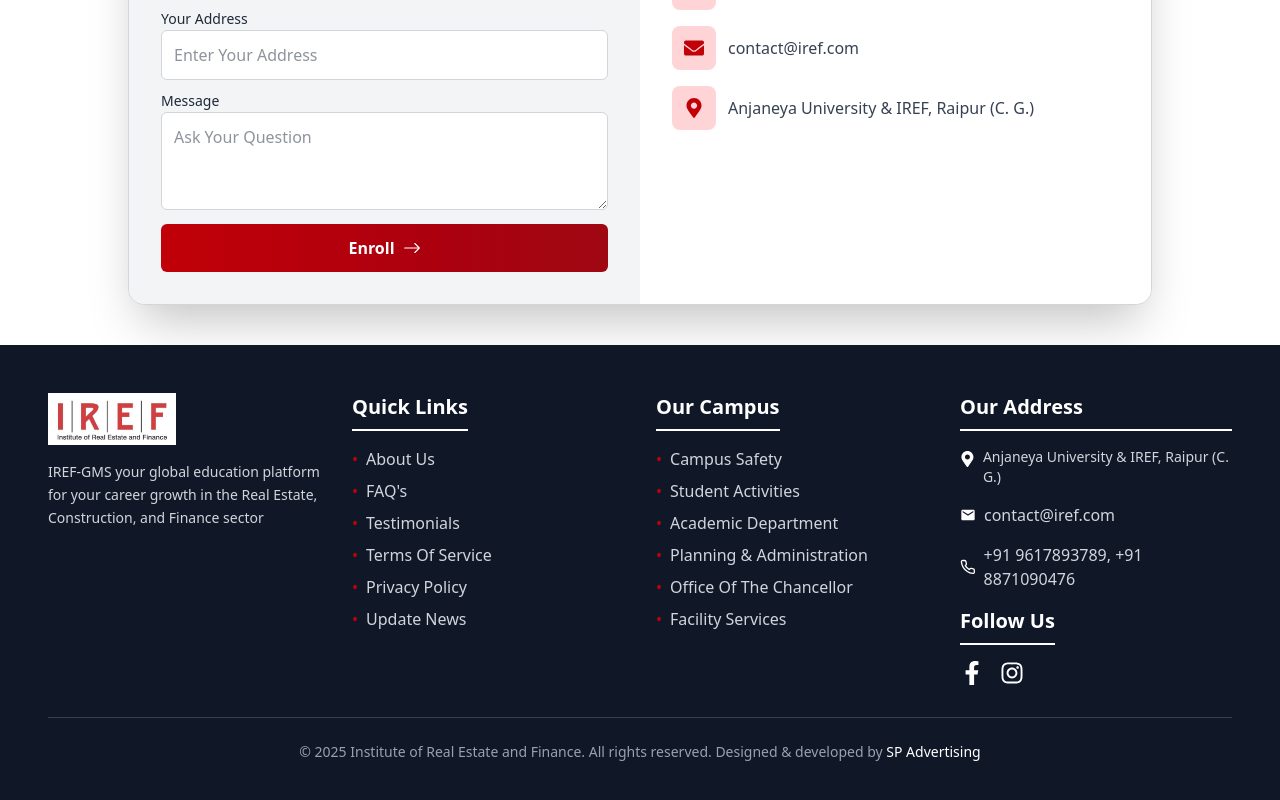
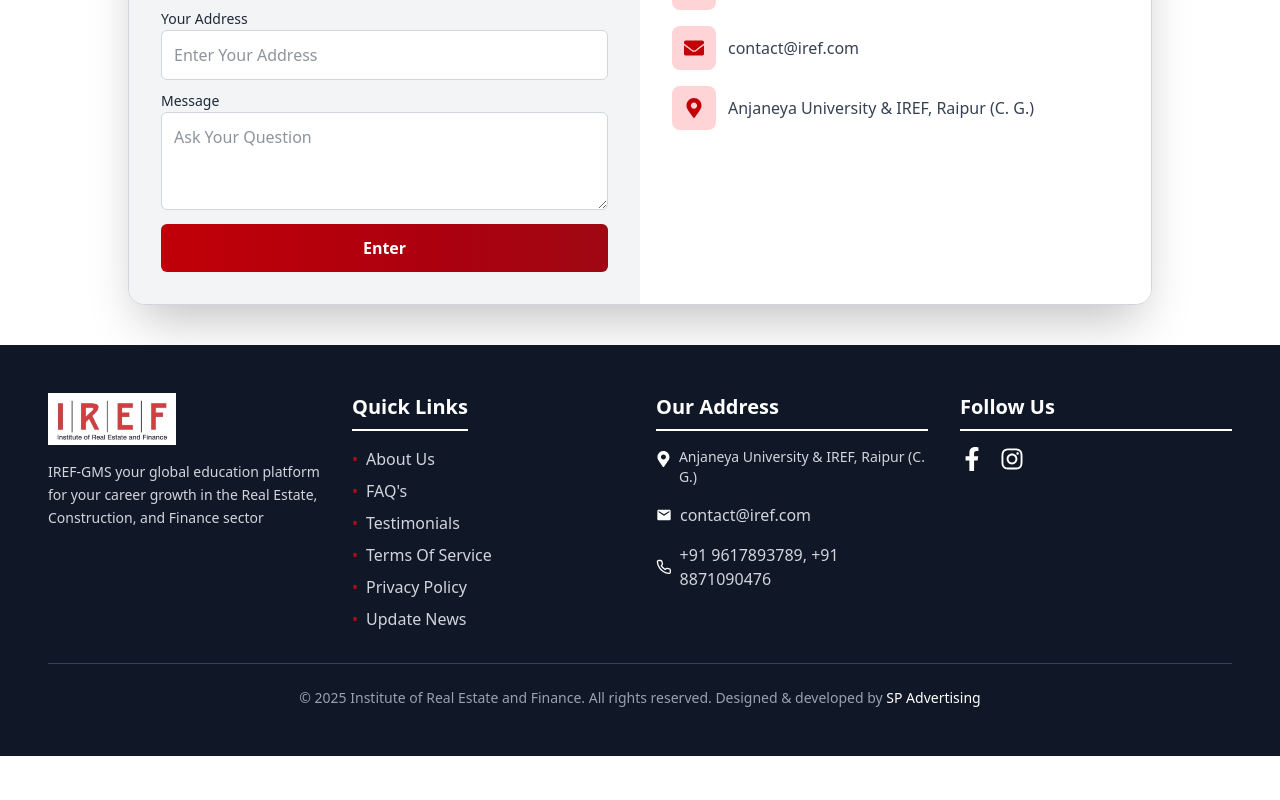
Before and after one commit to iref0725/iref, a React (Vite) app: page / in a window 1280 px wide. Shown: the part 9124-9924 px from the top of the page. After the commit the page ends 9880 px from the top, so only its background shows below. Built offline with nearby package versions, Linux system fonts and the light colour scheme; a web font is replaced by a local one.

Commit message:
commit changes

```diff
--- a/src/Components/Footer.jsx
+++ b/src/Components/Footer.jsx
@@ -46,32 +46,7 @@ const Footer = () => {
           </ul>
         </div>
 
-        {/* Our Campus Section */}
-        <div>
-          <h3 className="text-white text-xl font-semibold mb-4 border-b-2 border-white pb-2 inline-block">
-            Our Campus
-          </h3>
-          <ul className="space-y-2">
-            {[
-              "Campus Safety",
-              "Student Activities",
-              "Academic Department",
-              "Planning & Administration",
-              "Office Of The Chancellor",
-              "Facility Services",
-            ].map((item, idx) => (
-              <li key={idx}>
-                <a
-                  href="#"
-                  className="group flex items-center hover:text-white transition-colors"
-                >
-                  <span className="text-red-700 mr-2 group-hover:text-white">•</span>{" "}
-                  {item}
-                </a>
-              </li>
-            ))}
-          </ul>
-        </div>
+
 
         {/* Address Section */}
         <div className="flex flex-col space-y-4">
@@ -92,8 +67,10 @@ const Footer = () => {
             <FiPhone className="text-white" />
             <span>+91 9617893789, +91 8871090476</span>
           </div>
-        <div className="">
-  <h3 className="text-white text-xl font-semibold mb-4 border-b-2 border-white pb-2 inline-block">
+
+        </div>
+         <div className="w-full">
+  <h3 className="text-white text-xl font-semibold mb-4 border-b-2 w-full border-white pb-2 inline-block">
     Follow Us
   </h3>
   <div className="flex space-x-4">
@@ -105,7 +82,6 @@ const Footer = () => {
     </a>
   </div>
 </div>
-        </div>
       </div>
       <div className="mt-8 border-t border-gray-700 pt-6">
         <p className="text-center text-sm text-gray-400">
--- a/src/Homepage/Contact.jsx
+++ b/src/Homepage/Contact.jsx
@@ -80,8 +80,8 @@ const EnrollmentSection = () => {
             type="submit"
             className="w-full bg-gradient-to-r from-red-700 to-red-800 text-white py-3 px-6 rounded-md hover:scale-[1.02] transition-all duration-200 flex items-center justify-center space-x-2"
           >
-            <span className="font-semibold">Enroll</span>
-            <BsArrowRight className="text-lg" />
+            <span className="font-semibold">Enter</span>
+
           </button>
         </form>
       </div>
```
